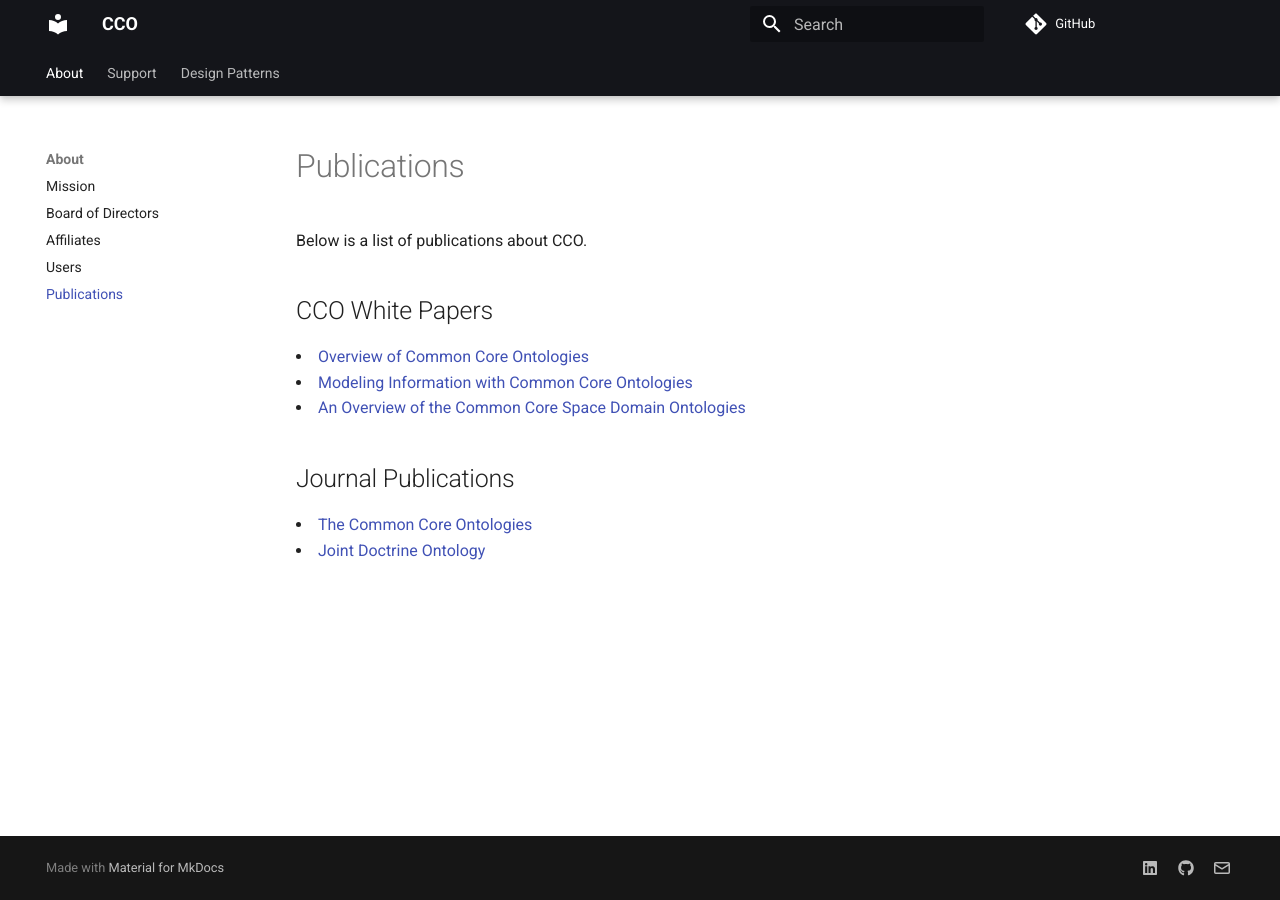
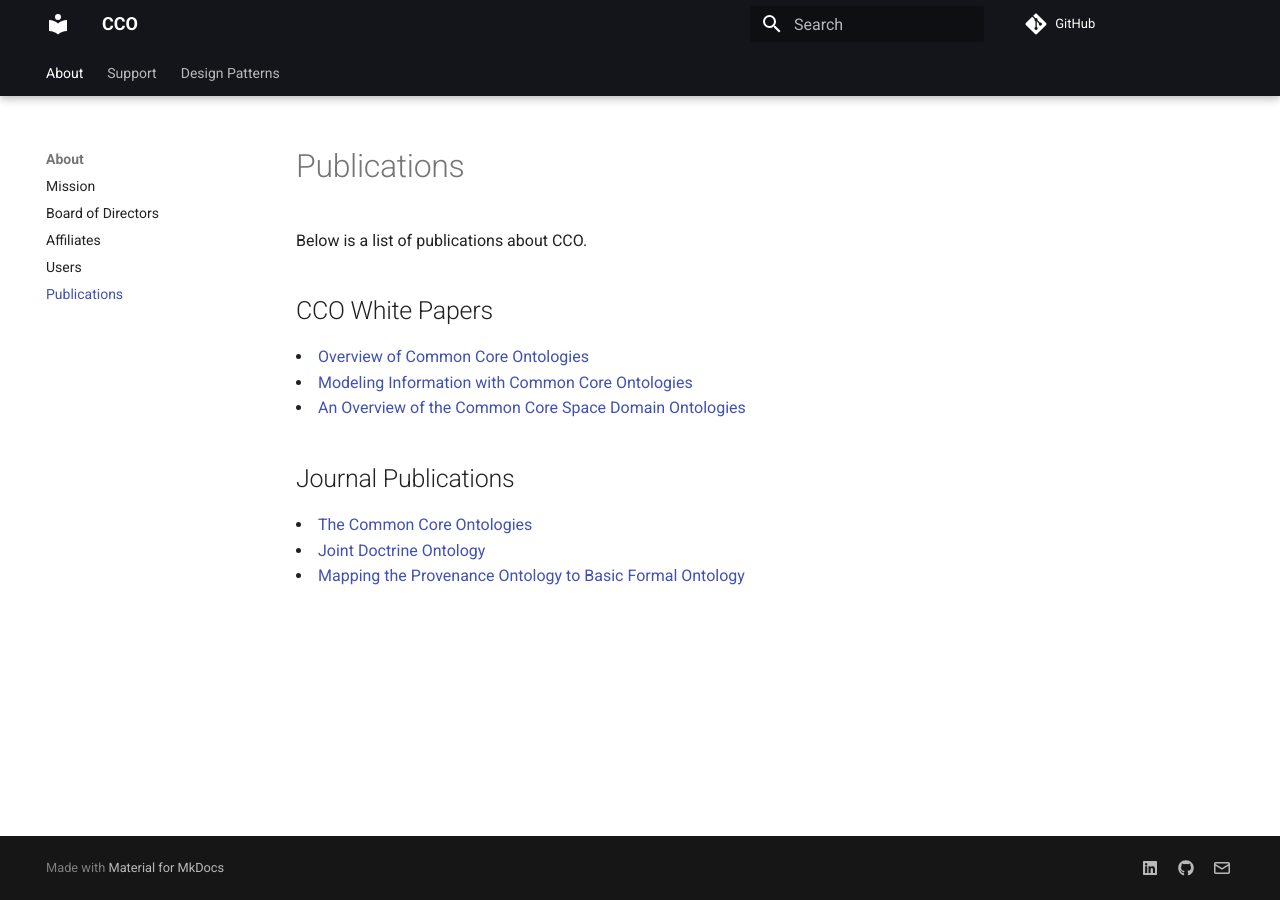
Before and after one commit to CommonCoreOntology/cco-webpage, an MkDocs documentation site: the page built from docs/publications.md, in a window 1280 px wide. Built offline with MkDocs 1.6.1 and Material for MkDocs 9.7.7, drawn with Linux system fonts in a browser that asks for light colours; comment, search, counter and statistics services are not loaded.

Commit message:
Update publications.md

```diff
--- a/docs/publications.md
+++ b/docs/publications.md
@@ -22,5 +22,7 @@
     <h2>Journal Publications</h2>
       <li><a href="https://www.utwente.nl/en/eemcs/fois2024/resources/papers/jensen-et-al-the-common-core-ontologies.pdf" class="custom-color">The Common Core Ontologies</a></li>
       <li><a href="https://philpapers.org/archive/MORJDO.pdf" class="custom-color">Joint Doctrine Ontology</a></li>
+      <li><a href="https://arxiv.org/pdf/2408.03866" class="custom-color">Mapping the Provenance Ontology to Basic Formal Ontology</a></li>
+
 </body>
 </html>
```
